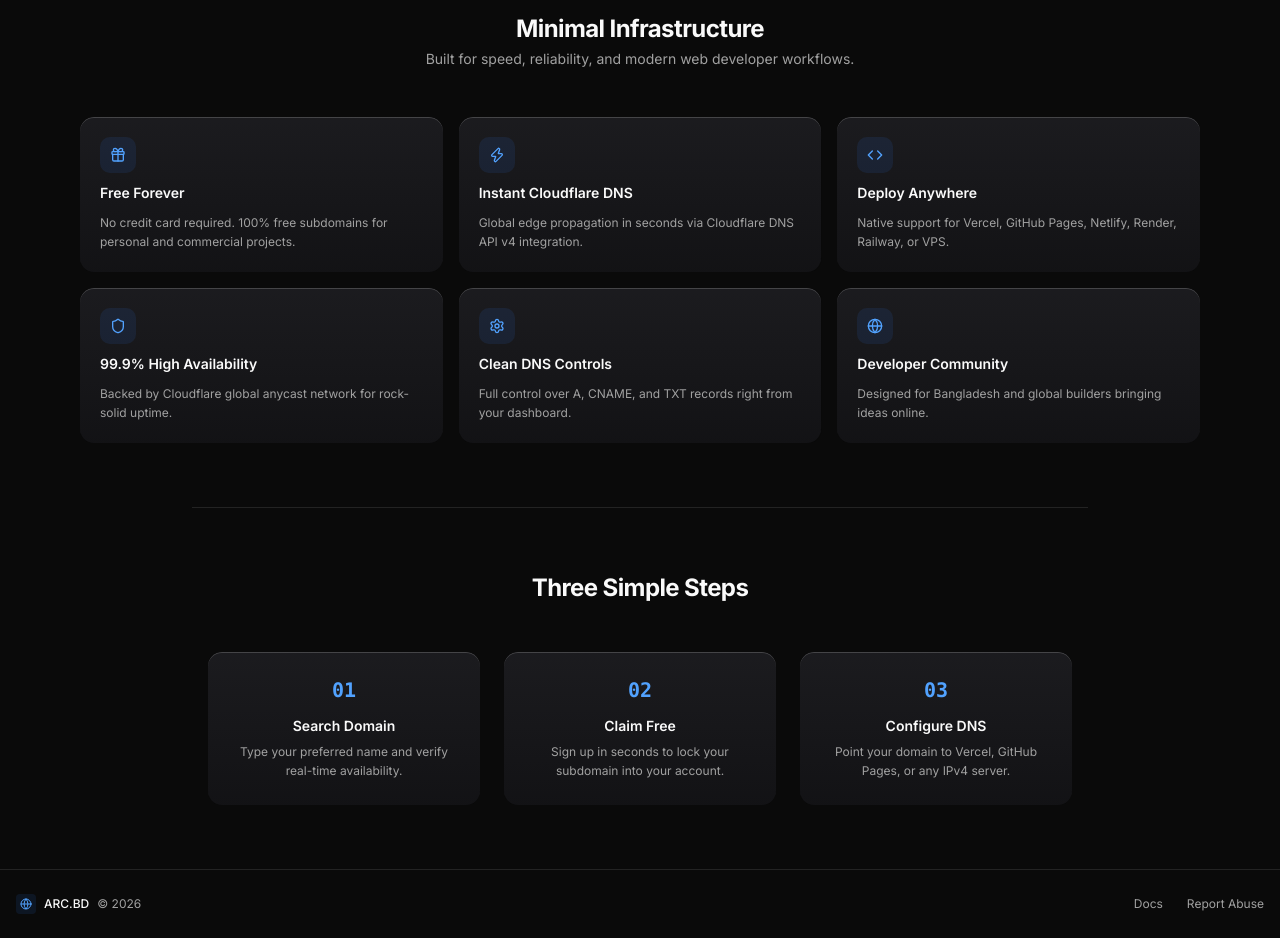
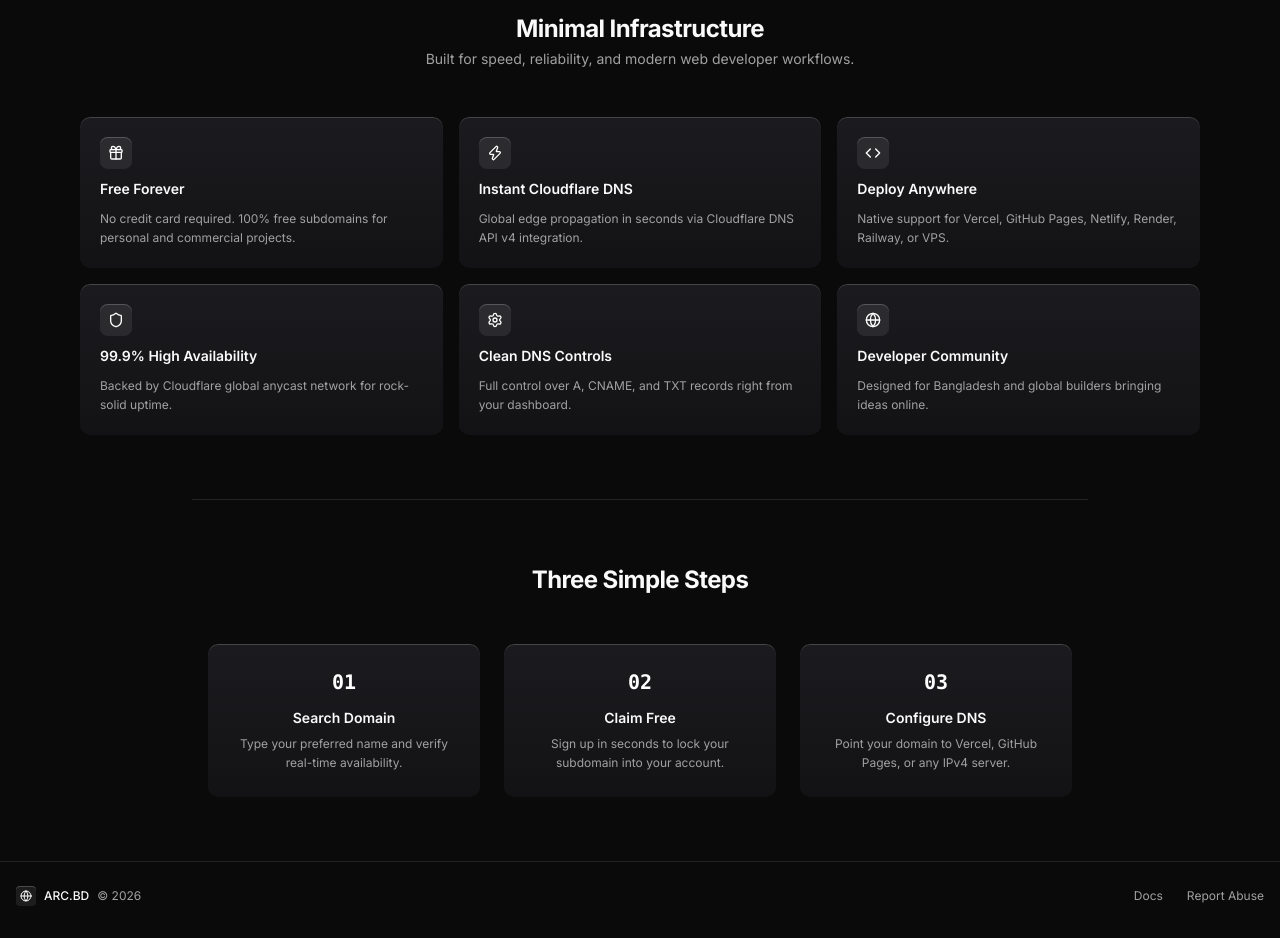
Before and after one commit to sheikhshariarnehal/Arc-Free-Domain, a Next.js app in the folder nextapp/: page / in a window 1280 px wide. Shown: the part 820-1758 px from the top of the page. Built offline with nearby package versions, Linux system fonts and the light colour scheme; no server answers.

Commit message:
fix: update cards to minimal rounded-lg corner radius and minimal white icons

```diff
--- a/nextapp/src/app/page.tsx
+++ b/nextapp/src/app/page.tsx
@@ -197,7 +197,7 @@ export default function LandingPage() {
             <div className="min-h-14 mt-4 flex items-center justify-center">
               {availability === 'available' && (
                 <div
-                  className="flex items-center justify-between gap-4 bg-blue-500/10 px-4 py-2.5 rounded-xl w-full text-left animate-fade-in border-none"
+                  className="flex items-center justify-between gap-4 bg-blue-500/10 px-4 py-2.5 rounded-lg w-full text-left animate-fade-in border-none"
                   style={{ boxShadow: "inset 0 1px 0px 0 rgba(255, 255, 255, 0.18)" }}
                 >
                   <div className="flex items-center gap-2 text-sm text-blue-400 font-medium font-mono">
@@ -219,7 +219,7 @@ export default function LandingPage() {
 
               {availability === 'taken' && (
                 <div
-                  className="flex flex-col gap-2 bg-destructive/10 p-3.5 rounded-xl w-full text-left animate-fade-in border-none"
+                  className="flex flex-col gap-2 bg-destructive/10 p-3.5 rounded-lg w-full text-left animate-fade-in border-none"
                   style={{ boxShadow: "inset 0 1px 0px 0 rgba(255, 255, 255, 0.18)" }}
                 >
                   <div className="flex items-center gap-2 text-xs text-destructive font-medium font-mono">
@@ -269,8 +269,11 @@ export default function LandingPage() {
             ].map((item, i) => (
               <Card key={i} className="p-5 flex flex-col gap-2.5">
                 <CardContent className="p-0 flex flex-col gap-2.5">
-                  <div className="size-9 rounded-lg bg-blue-500/10 flex items-center justify-center text-blue-400">
-                    <item.icon className="size-4" />
+                  <div
+                    className="size-8 rounded-md bg-white/8 flex items-center justify-center text-white"
+                    style={{ boxShadow: "inset 0 1px 0px 0 rgba(255, 255, 255, 0.2)" }}
+                  >
+                    <item.icon className="size-4 text-white" />
                   </div>
                   <h3 className="font-semibold text-sm text-foreground">{item.title}</h3>
                   <p className="text-xs text-muted-foreground leading-relaxed">{item.desc}</p>
@@ -292,7 +295,7 @@ export default function LandingPage() {
             ].map((step, i) => (
               <Card key={i} className="text-center p-6">
                 <CardContent className="p-0 flex flex-col items-center">
-                  <span className="font-mono text-xl font-bold text-blue-400 mb-3">{step.num}</span>
+                  <span className="font-mono text-xl font-bold text-white mb-3">{step.num}</span>
                   <h3 className="font-semibold text-sm text-foreground mb-1.5">{step.title}</h3>
                   <p className="text-xs text-muted-foreground leading-relaxed">{step.desc}</p>
                 </CardContent>
@@ -306,8 +309,11 @@ export default function LandingPage() {
       <footer className="border-t border-white/10 bg-background text-xs text-muted-foreground">
         <div className="max-w-7xl mx-auto px-4 py-6 flex flex-col sm:flex-row items-center justify-between gap-3">
           <div className="flex items-center gap-2">
-            <div className="size-5 rounded bg-blue-500/10 flex items-center justify-center text-blue-400">
-              <Globe className="size-3" />
+            <div
+              className="size-5 rounded bg-white/8 flex items-center justify-center text-white"
+              style={{ boxShadow: "inset 0 1px 0px 0 rgba(255, 255, 255, 0.2)" }}
+            >
+              <Globe className="size-3 text-white" />
             </div>
             <span className="font-medium text-foreground">ARC.BD</span>
             <span>&copy; {new Date().getFullYear()}</span>
--- a/nextapp/src/components/ui/card.tsx
+++ b/nextapp/src/components/ui/card.tsx
@@ -13,7 +13,7 @@ const Card = React.forwardRef<
       ...style,
     }}
     className={cn(
-      "relative rounded-xl border-none bg-card text-card-foreground backdrop-blur-md transition-all duration-300 group overflow-hidden",
+      "relative rounded-lg border-none bg-card text-card-foreground backdrop-blur-md transition-all duration-300 group overflow-hidden",
       className
     )}
     {...props}
```
